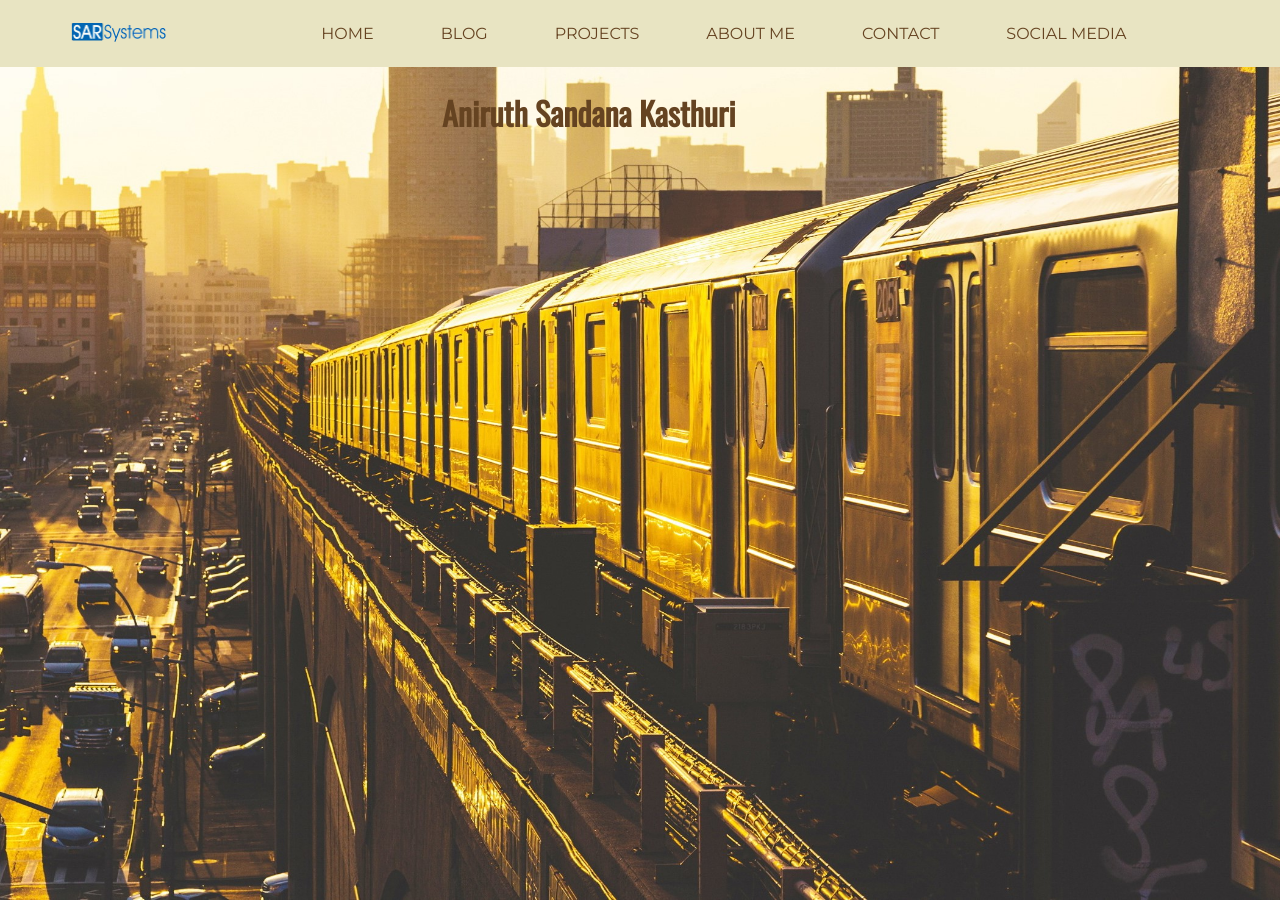
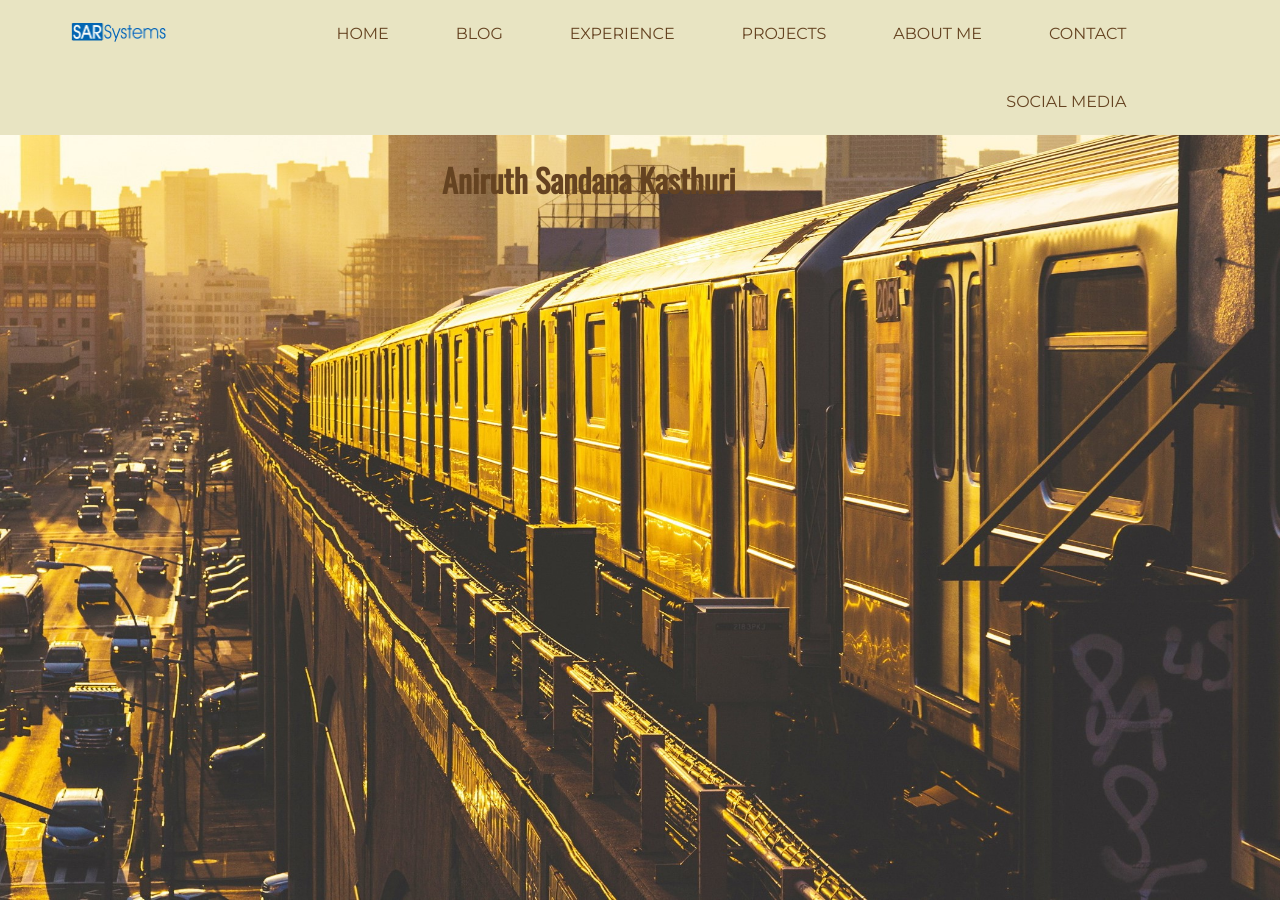
Before and after one commit to aniruthkasthuri/aniruthkasthuri.github.io, a Jekyll site: the page index.html, which Jekyll copies as it is, in a window 1280 px wide. Built offline with Jekyll 4.4.1, drawn with Linux system fonts in a browser that asks for light colours; some web fonts are replaced.

Commit message:
Update index.html

```diff
--- a/index.html
+++ b/index.html
@@ -20,6 +20,7 @@
                     <ul>
                         <li><a href="#">Home</a></li>
                         <li><a href="/blog">Blog</a></li>
+                        <li><a href="/experience">Experience</a></li>
                         <li><a href="#">Projects</a></li>
                         <li><a href="#">About me</a></li>
                         <li><a href="/contact">Contact</a></li>
```
